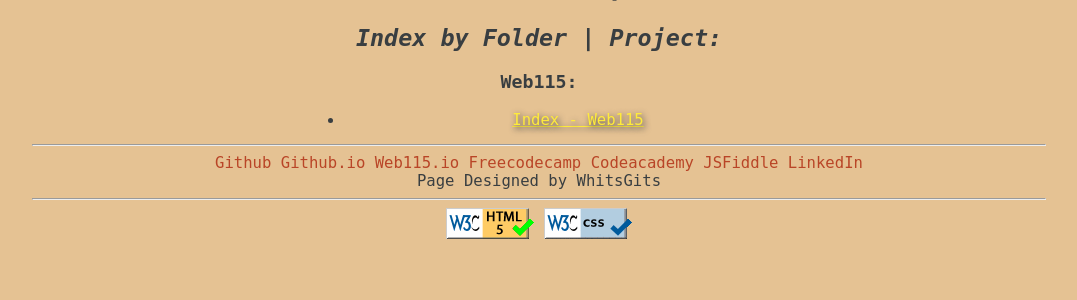
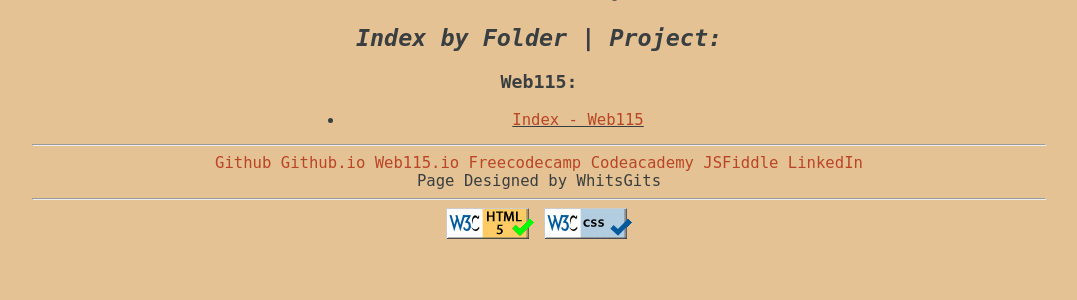
Before and after one commit to gwhitle/gwhitle.github.io, a PHP site: page / in a window 1280 px wide, with the pointer over the restyled element. Shown: the part 65-365 px from the top of the page, without its empty margins (101-1178 px from the left). Run offline with PHP 8.4, Linux system fonts and the light colour scheme.

Commit message:
changed css link colors
changed css link colors and underline

```diff
--- a/web115/styles/default.css
+++ b/web115/styles/default.css
@@ -28,9 +28,8 @@ a:visited {
 }
 
 a:hover {
-    color: #FFEB3B;
-    text-shadow: .1em .1em .4em #393E41;
     text-decoration: underline;
+    text-decoration-color: #393E41;
 }
 
 nav.menu {
--- a/web115/styles/m2brand_default.css
+++ b/web115/styles/m2brand_default.css
@@ -50,9 +50,8 @@ a:visited {
 }
 
 a:hover {
-    color: #FFEB3B;
-    text-shadow: .1em .1em .4em #393E41;
     text-decoration: underline;
+    text-decoration-color: #393E41;
 }
 
 .tagline {
```
